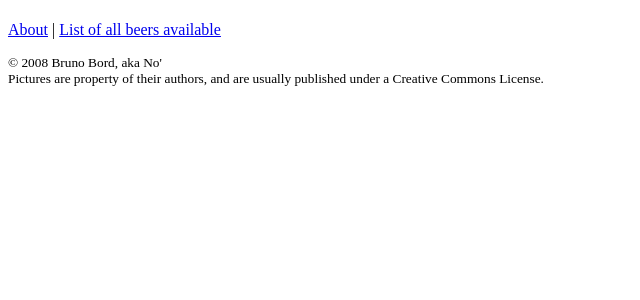
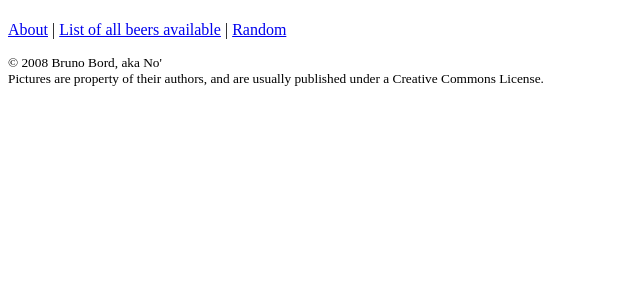
Before and after one commit to brunobord/beeroverip, a Django app: template templates/flatpages/default.html in a window 1280 px wide. Shown: the top 300 px of the page, without its empty margins (0-640 px from the left). Run offline with Django 3.2, Linux system fonts and the light colour scheme; the template is opened without the code that fills it, so the values that code supplies are empty.

Commit message:
Random pick of a beer.

```diff
--- a/templates/beers/beer_list.html
+++ b/templates/beers/beer_list.html
@@ -6,5 +6,6 @@
     {% for beer in object_list %}
     <li><a href="{{ beer.get_absolute_url }}">{{ beer.name }}</a></li>
     {% endfor %}
+    <li><em>{% trans "Special feature:" %}</em> <a href="/random/">{% trans "Random" %}</a></li>
 </ul>
 {% endblock %}
--- a/templates/default.html
+++ b/templates/default.html
@@ -19,7 +19,10 @@
 <body>
 {% block content %}
 {% endblock %}
-<div id="footer"><p><a href="/about/">{% trans "About" %}</a> | <a href="/all/">{% trans "List of all beers available" %}</a></p>
+<div id="footer"><p>
+    <a href="/about/">{% trans "About" %}</a> |
+    <a href="/all/">{% trans "List of all beers available" %}</a> |
+    <a href="/random/">{% trans "Random" %}</a></p>
 <p class="copyright">&copy; {% now "Y" %} Bruno Bord, aka No'<br />{% trans "Pictures are property of their authors, and are usually published under a Creative Commons License." %}</p></div>
 
 {% if ANALYTICS_ID %}
--- a/urls.py
+++ b/urls.py
@@ -9,5 +9,6 @@ urlpatterns = patterns('django.views.generic',
     (r'^all/?', 'list_detail.object_list', info_dict),
 )
 urlpatterns += patterns('beers.views',
+    (r'^random/?', 'beer_random'),
     (r'^(?P<slug>\w+)?/?', 'beer_detail'),
 )
--- a/views.py
+++ b/views.py
@@ -11,3 +11,7 @@ def beer_detail(request, slug):
         slug_field = 'slug',
         template_object_name = 'beer',
     )
+
+def beer_random(request):
+    random_beer = Beer.objects.order_by('?')[0]
+    return beer_detail(request, random_beer.slug)
```
